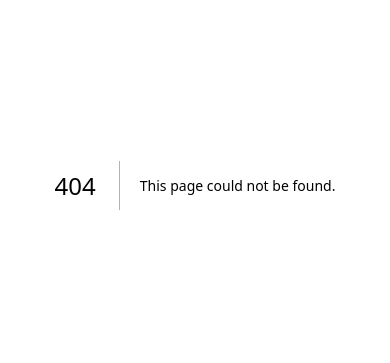
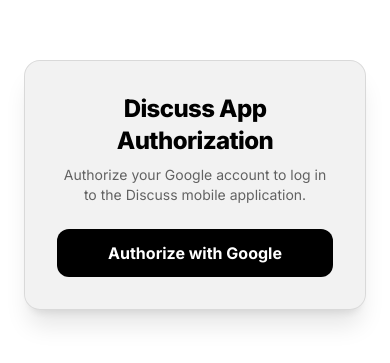
Before and after one commit to TirupMehta/discuss, a Next.js app: page /mobile-auth in a window 390 px wide. Before the commit this address had no page. Shown: the part 237-600 px from the top of the page. Built offline with nearby package versions, Linux system fonts and the light colour scheme; no server answers.

Commit message:
Add browser login callback portal for mobile app redirections

```diff
--- /dev/null
+++ b/app/mobile-auth/page.tsx
@@ -0,0 +1,108 @@
+"use client";
+
+import React, { useState } from "react";
+import { signInWithPopup, GoogleAuthProvider } from "firebase/auth";
+import { auth, googleProvider } from "@/lib/firebase";
+
+export default function MobileAuthPage() {
+  const [status, setStatus] = useState<"idle" | "loading" | "success" | "error">("idle");
+  const [errorMsg, setErrorMsg] = useState("");
+  const [redirectUrl, setRedirectUrl] = useState("");
+
+  const handleAuthorize = async () => {
+    setStatus("loading");
+    setErrorMsg("");
+    try {
+      const result = await signInWithPopup(auth, googleProvider);
+      const credential = GoogleAuthProvider.credentialFromResult(result);
+      const idToken = credential?.idToken;
+
+      if (idToken) {
+        // Read redirect parameter from the URL, fall back to default scheme if not present
+        const searchParams = new URLSearchParams(window.location.search);
+        const redirectParam = searchParams.get("redirect") || "discussapp://login";
+
+        const separator = redirectParam.includes("?") ? "&" : "?";
+        const url = `${redirectParam}${separator}idToken=${encodeURIComponent(idToken)}`;
+
+        setRedirectUrl(url);
+        setStatus("success");
+        // Trigger automatic redirect
+        window.location.href = url;
+      } else {
+        throw new Error("Could not retrieve Google ID Token. Please try again.");
+      }
+    } catch (err: any) {
+      console.error(err);
+      setStatus("error");
+      setErrorMsg(err.message || "An error occurred during authentication.");
+    }
+  };
+
+  return (
+    <div className="min-h-screen bg-white dark:bg-black text-black dark:text-white flex flex-col items-center justify-center p-6 transition-colors duration-300">
+      <div className="max-w-md w-full border border-black/10 dark:border-white/10 p-8 rounded-2xl shadow-xl bg-black/5 dark:bg-white/5 backdrop-blur-md">
+        <h1 className="text-2xl font-extrabold tracking-tight mb-2 text-center">
+          Discuss App Authorization
+        </h1>
+        <p className="text-sm text-black/60 dark:text-white/60 mb-6 text-center">
+          Authorize your Google account to log in to the Discuss mobile application.
+        </p>
+
+        {status === "idle" && (
+          <button
+            onClick={handleAuthorize}
+            className="w-full py-3 px-4 font-bold text-white bg-black dark:bg-white dark:text-black rounded-xl hover:opacity-90 transition-opacity cursor-pointer text-center shadow-lg"
+          >
+            Authorize with Google
+          </button>
+        )}
+
+        {status === "loading" && (
+          <div className="flex flex-col items-center justify-center py-4">
+            <div className="w-8 h-8 border-4 border-black/15 dark:border-white/15 border-t-black dark:border-t-white rounded-full animate-spin"></div>
+            <p className="mt-4 text-sm font-medium opacity-70">Authenticating...</p>
+          </div>
+        )}
+
+        {status === "success" && (
+          <div className="flex flex-col items-center justify-center py-4 text-center">
+            <div className="w-12 h-12 bg-green-500/10 text-green-500 rounded-full flex items-center justify-center text-xl font-bold mb-4">
+              ✓
+            </div>
+            <p className="text-sm font-semibold text-green-500 mb-2">Authenticated Successfully!</p>
+            <p className="text-xs text-black/60 dark:text-white/60 mb-6">
+              You are being redirected back to the app...
+            </p>
+            {redirectUrl && (
+              <a
+                href={redirectUrl}
+                className="text-xs text-blue-500 underline font-medium hover:opacity-85"
+              >
+                Click here if you are not automatically redirected
+              </a>
+            )}
+          </div>
+        )}
+
+        {status === "error" && (
+          <div className="flex flex-col items-center justify-center py-4 text-center">
+            <div className="w-12 h-12 bg-red-500/10 text-red-500 rounded-full flex items-center justify-center text-xl font-bold mb-4">
+              !
+            </div>
+            <p className="text-sm font-semibold text-red-500 mb-2">Authorization Failed</p>
+            <p className="text-xs text-red-500/80 mb-6 max-h-24 overflow-y-auto px-2">
+              {errorMsg}
+            </p>
+            <button
+              onClick={handleAuthorize}
+              className="w-full py-2.5 px-4 font-bold text-white bg-black dark:bg-white dark:text-black rounded-lg hover:opacity-90 transition-opacity cursor-pointer text-center"
+            >
+              Try Again
+            </button>
+          </div>
+        )}
+      </div>
+    </div>
+  );
+}
```
